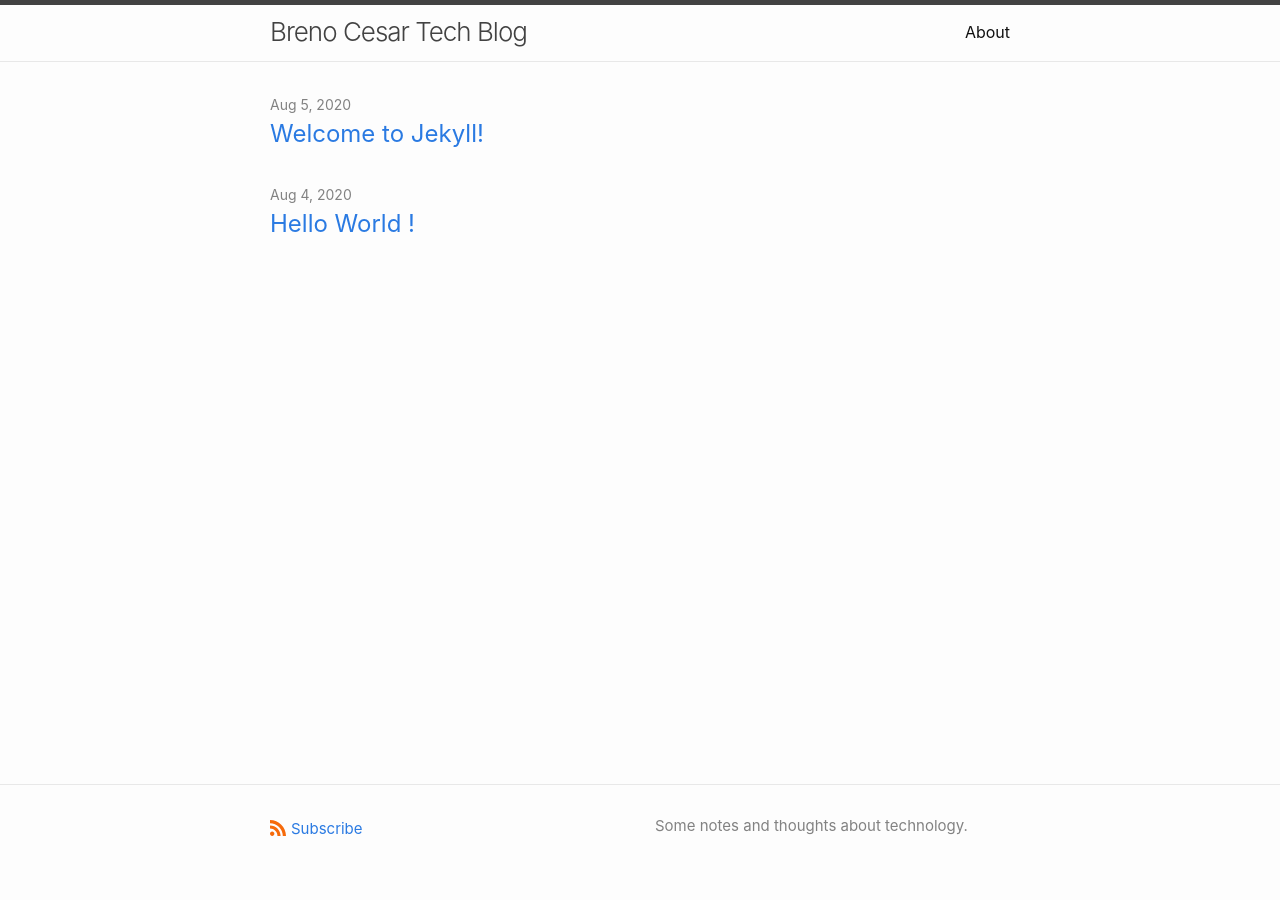
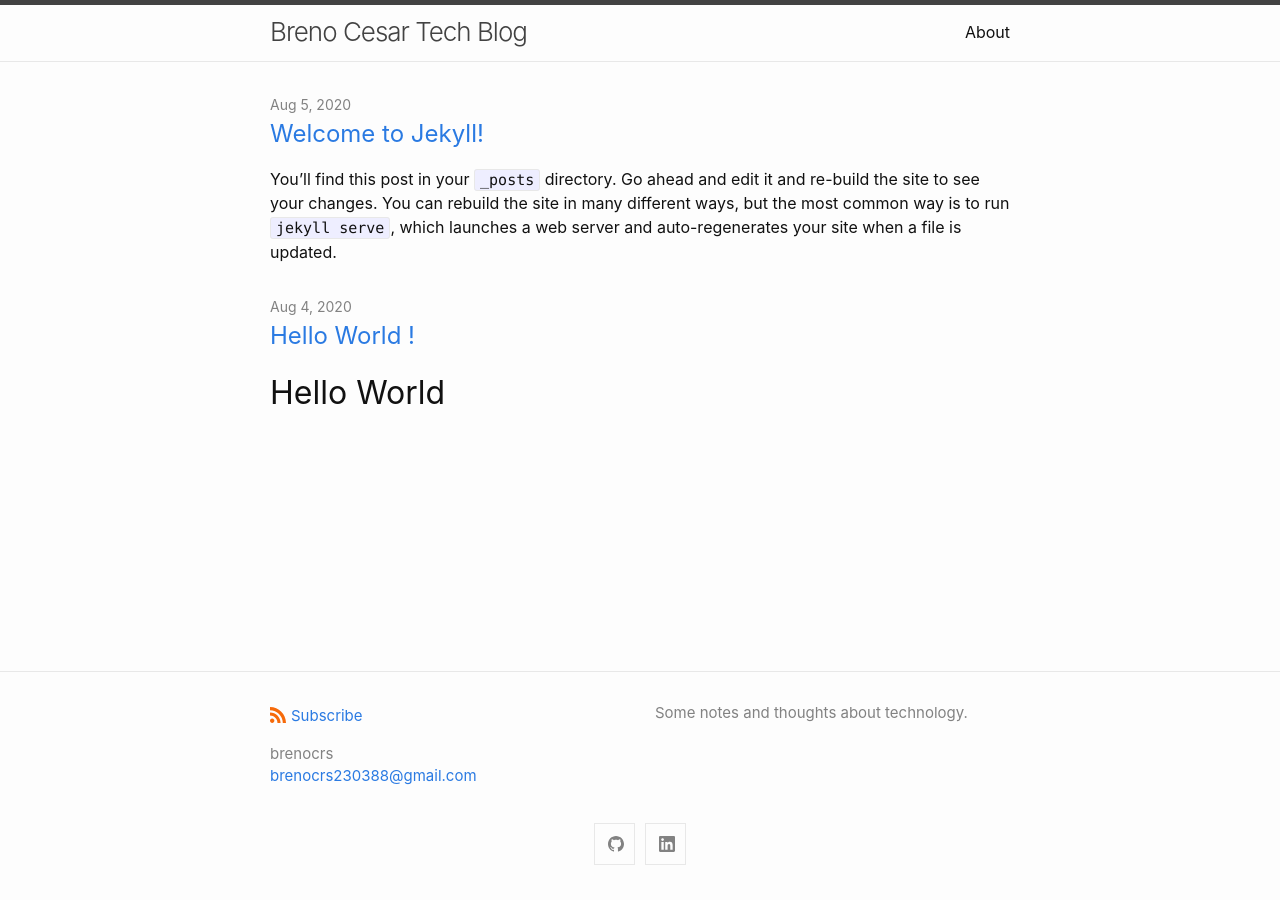
Before and after one commit to brenocrs/brenocrs.github.io, a Jekyll site: the page built from index.markdown, in a window 1280 px wide. Built offline with Jekyll 4.4.1, drawn with Linux system fonts in a browser that asks for light colours; part of the change alters nothing that is shown.

Commit message:
config_5

```diff
--- a/_config.yml
+++ b/_config.yml
@@ -1,34 +1,21 @@
-# https://github.com/jekyll/minima
-
+# https://github.com/jekyll/minim
 title: Breno Cesar Tech Blog
+author:
+  name: brenocrs
+  email: brenocrs230388@gmail.com
 description: >- # this means to ignore newlines until "baseurl:"
   Some notes and thoughts about technology.
-baseurl: "" # the subpath of your site, e.g. /blog
 url: "https://brenocrs.github.io/" # the base hostname & protocol for your site, e.g. http://example.com
-#twitter_username: jekyllrb
-github_username:  brenocrs
-linkedin_username:  brenocesar
-# Build settings
+show_excerpts: true # set to true to show excerpts on the homepage
 theme: minima
 plugins:
   - jekyll-feed
-
-# Exclude from processing.
-# The following items will not be processed, by default.
-# Any item listed under the `exclude:` key here will be automatically added to
-# the internal "default list".
-#
-# Excluded items can be processed by explicitly listing the directories or
-# their entries' file path in the `include:` list.
-#
-# exclude:
-#   - .sass-cache/
-#   - .jekyll-cache/
-#   - gemfiles/
-#   - Gemfile
-#   - Gemfile.lock
-#   - node_modules/
-#   - vendor/bundle/
-#   - vendor/cache/
-#   - vendor/gems/
-#   - vendor/ruby/
+  - jekyll-seo-tag
+minima:
+# Minima date format
+# refer to https://shopify.github.io/liquid/filters/date/ if you want to customize this
+minima:
+   date_format: "%b %-d, %Y"
+   social_links:
+    github:  brenocrs
+    linkedin: brenocesar
```
